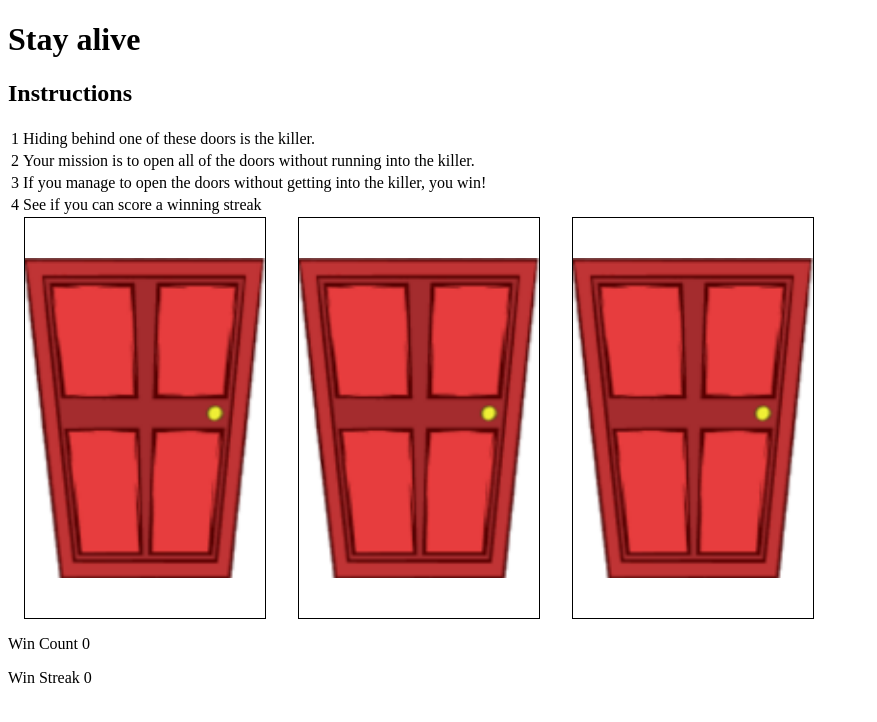
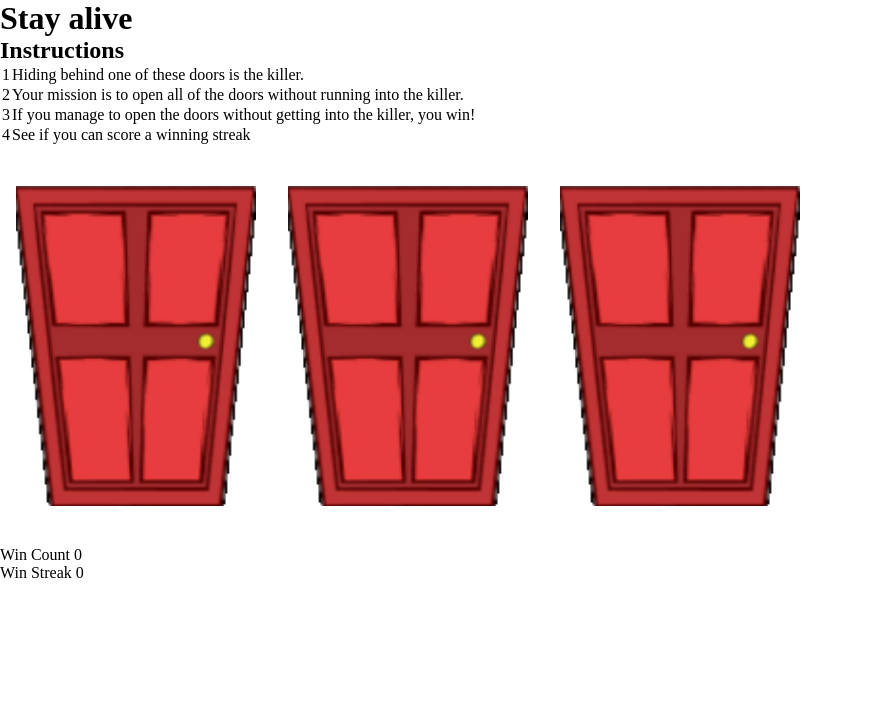
Before and after one commit to jekiquin/chorebot, a React (Create React App) app: page / in a window 1280 px wide. Shown: the top 722 px of the page, without its empty margins (0-877 px from the left). Built offline with nearby package versions, Linux system fonts and the light colour scheme.

Commit message:
added normalization css

```diff
--- a/src/components/Door/Door.js
+++ b/src/components/Door/Door.js
@@ -4,6 +4,7 @@ import './Door.scss';
 import doorImage from '../../assets/images/Door.png';
 import killerImage from '../../assets/images/killer.png';
 import safeImage from '../../assets/images/safebunny.png';
+import doorBg from '../../assets/images/Doorbg.png';
 
 function Door({doorModel, handleOpenDoor, doorOpened}) {
     const {isOpening, isOpened, isKiller} = doorModel;
@@ -34,6 +35,11 @@ function Door({doorModel, handleOpenDoor, doorOpened}) {
                 alt=''
                 className='Door__bunny'
             />
+            <img
+                src={doorBg}
+                alt='door background'
+                className='Door__background'
+            />
         </div>
 
     )
--- a/src/components/Door/Door.scss
+++ b/src/components/Door/Door.scss
@@ -8,12 +8,19 @@
         width: min(15rem, 30%);
         min-width: 5rem;
         overflow: hidden;
-        border: 1px solid;
+        // border: 1px solid;
         perspective: 100rem;
         display: flex;
         align-items: center;
         margin: 0 1rem;
         position: relative;
+    }
+
+    &__background {
+        width: 100%;
+        height: 80%;
+        position:absolute;
+        z-index: -2;
     }
 
     &__img {
--- a/src/index.js
+++ b/src/index.js
@@ -1,6 +1,7 @@
 import React from 'react';
 import ReactDOM from 'react-dom';
 import App from './App';
+import './index.scss';
 
 ReactDOM.render(
   <React.StrictMode>
--- /dev/null
+++ b/src/index.scss
@@ -0,0 +1,9 @@
+body {
+    box-sizing: border-box;
+}
+
+*, *::after, *::before {
+    box-sizing: inherit;
+    padding: 0;
+    margin: 0;
+}
```
Also changed, not shown: src/assets/images/Doorbg.png (added), src/assets/images/safebunny.png.
